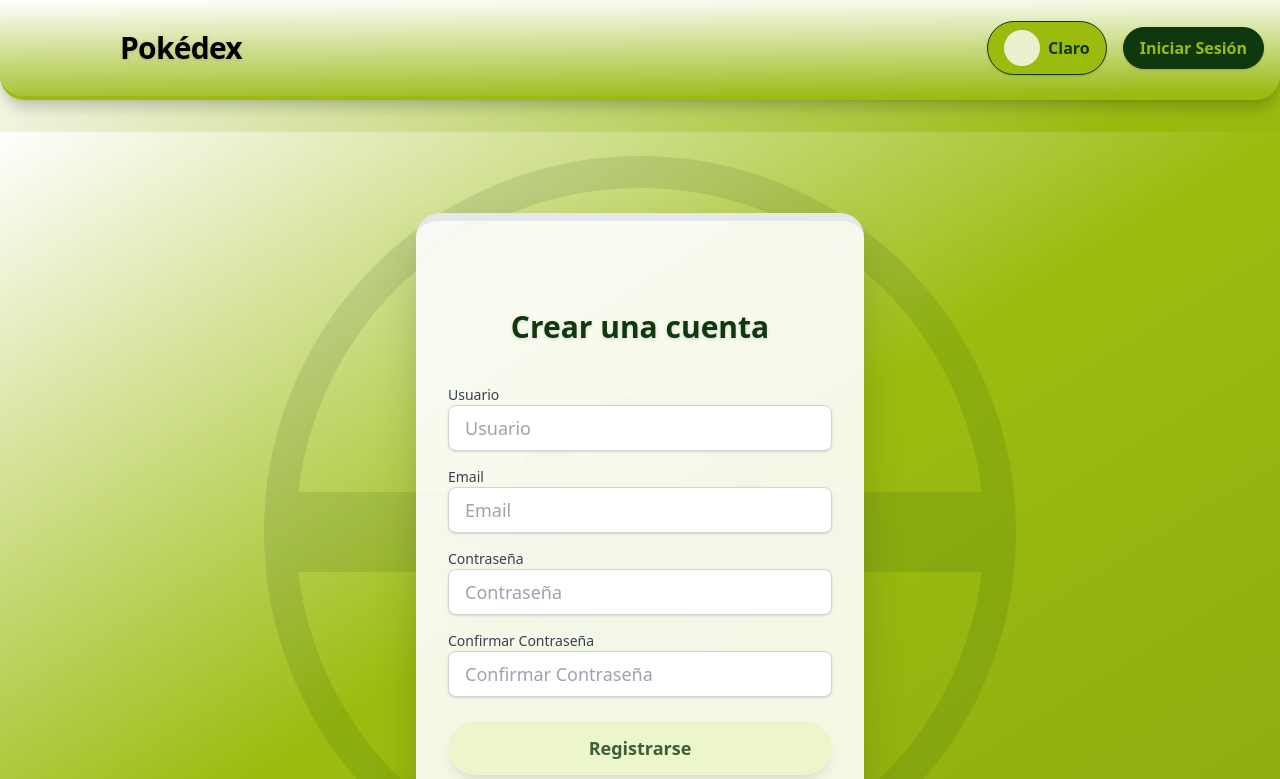
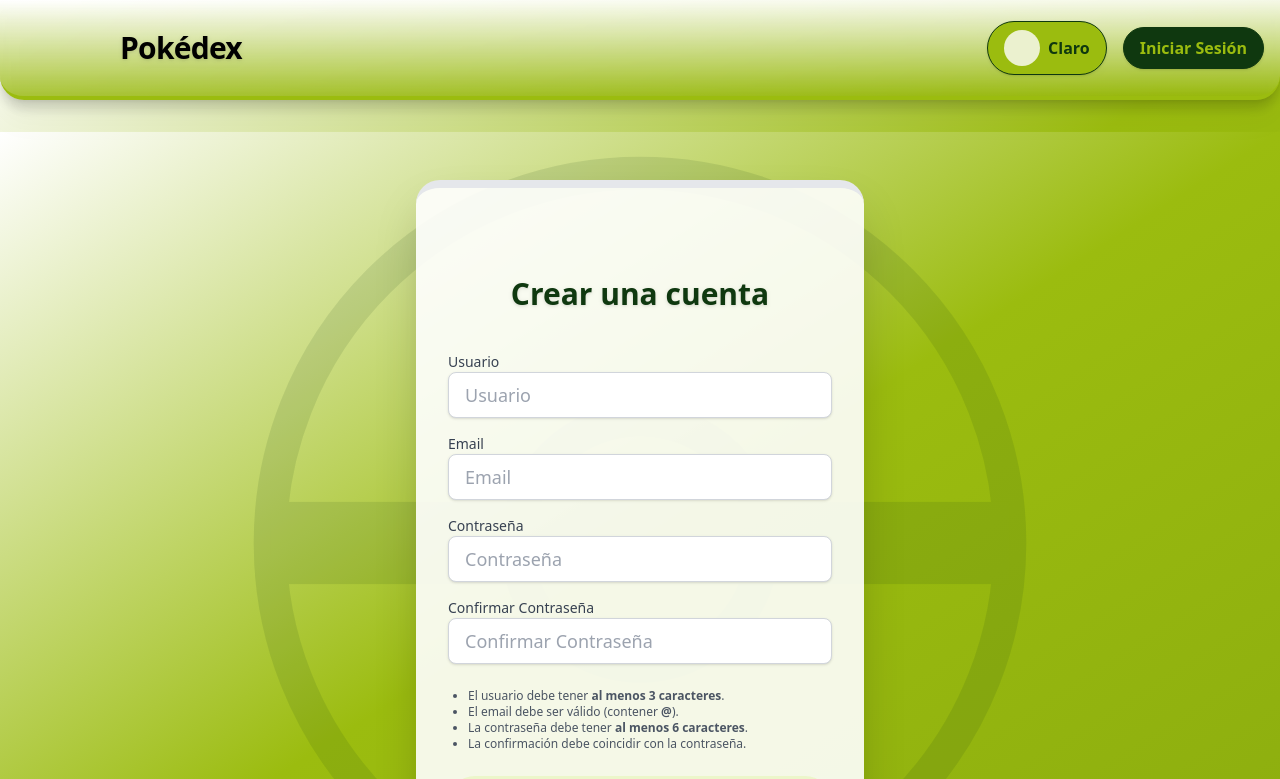
Before and after one commit to Luis-Carrillo-64/Team_coby, a Vue app in the folder pokedex/: page /register in a window 1280 px wide. Shown: the top 779 px of the page. Built offline with nearby package versions, Linux system fonts and the light colour scheme; some icons are missing.

Commit message:
Arregle un error con la base de datos
Arregle un detalle pequeño con la conexion con la base de datos

```diff
--- a/pokedex/src/components/Register.vue
+++ b/pokedex/src/components/Register.vue
@@ -30,6 +30,7 @@
               class="block w-full px-4 py-2 rounded-lg border border-gray-300 dark:border-gray-700 bg-white dark:bg-gray-800 text-gray-900 dark:text-white focus:outline-none focus:ring-2 focus:ring-pokemon-blue dark:focus:ring-pokemon-red shadow text-base sm:text-lg transition-all duration-200"
               placeholder="Usuario"
             />
+            <div v-if="username && username.length < 3" class="text-xs text-red-600 mt-1">El usuario debe tener al menos 3 caracteres.</div>
           </div>
           <div>
             <label for="email" class="block text-sm font-medium text-gray-700 dark:text-gray-200">Email</label>
@@ -42,6 +43,7 @@
               class="block w-full px-4 py-2 rounded-lg border border-gray-300 dark:border-gray-700 bg-white dark:bg-gray-800 text-gray-900 dark:text-white focus:outline-none focus:ring-2 focus:ring-pokemon-blue dark:focus:ring-pokemon-red shadow text-base sm:text-lg transition-all duration-200"
               placeholder="Email"
             />
+            <div v-if="email && !email.includes('@')" class="text-xs text-red-600 mt-1">El email debe ser válido.</div>
           </div>
           <div>
             <label for="password" class="block text-sm font-medium text-gray-700 dark:text-gray-200">Contraseña</label>
@@ -54,6 +56,7 @@
               class="block w-full px-4 py-2 rounded-lg border border-gray-300 dark:border-gray-700 bg-white dark:bg-gray-800 text-gray-900 dark:text-white focus:outline-none focus:ring-2 focus:ring-pokemon-blue dark:focus:ring-pokemon-red shadow text-base sm:text-lg transition-all duration-200"
               placeholder="Contraseña"
             />
+            <div v-if="password && password.length < 6" class="text-xs text-red-600 mt-1">La contraseña debe tener al menos 6 caracteres.</div>
           </div>
           <div>
             <label for="confirmPassword" class="block text-sm font-medium text-gray-700 dark:text-gray-200">Confirmar Contraseña</label>
@@ -66,7 +69,17 @@
               class="block w-full px-4 py-2 rounded-lg border border-gray-300 dark:border-gray-700 bg-white dark:bg-gray-800 text-gray-900 dark:text-white focus:outline-none focus:ring-2 focus:ring-pokemon-blue dark:focus:ring-pokemon-red shadow text-base sm:text-lg transition-all duration-200"
               placeholder="Confirmar Contraseña"
             />
+            <div v-if="confirmPassword && password !== confirmPassword" class="text-xs text-red-600 mt-1">Las contraseñas no coinciden.</div>
           </div>
+        </div>
+        <!-- Mensaje de requisitos mínimos -->
+        <div class="text-xs text-gray-600 dark:text-gray-300 mb-2 mt-2">
+          <ul class="list-disc ml-5">
+            <li>El usuario debe tener <b>al menos 3 caracteres</b>.</li>
+            <li>El email debe ser válido (contener <b>@</b>).</li>
+            <li>La contraseña debe tener <b>al menos 6 caracteres</b>.</li>
+            <li>La confirmación debe coincidir con la contraseña.</li>
+          </ul>
         </div>
         <div>
           <button
```
Also changed, not shown: 2 other files (tests, documents, lock files or other folders).
